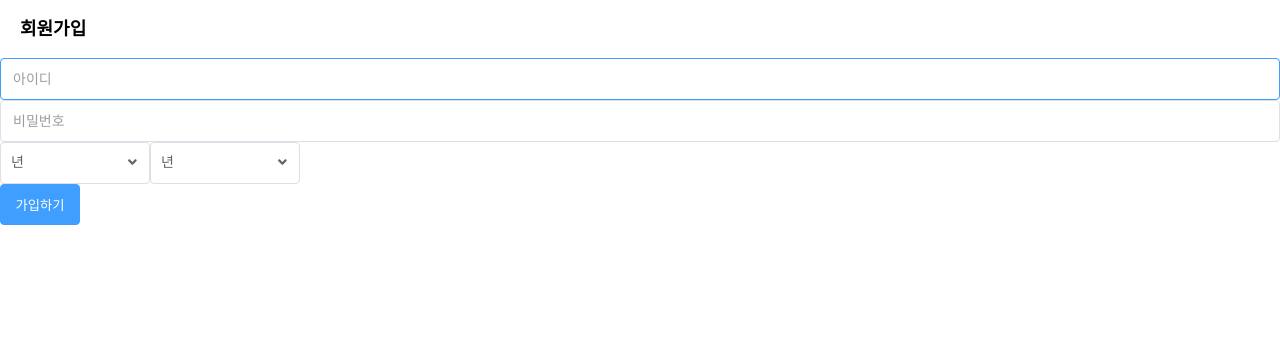
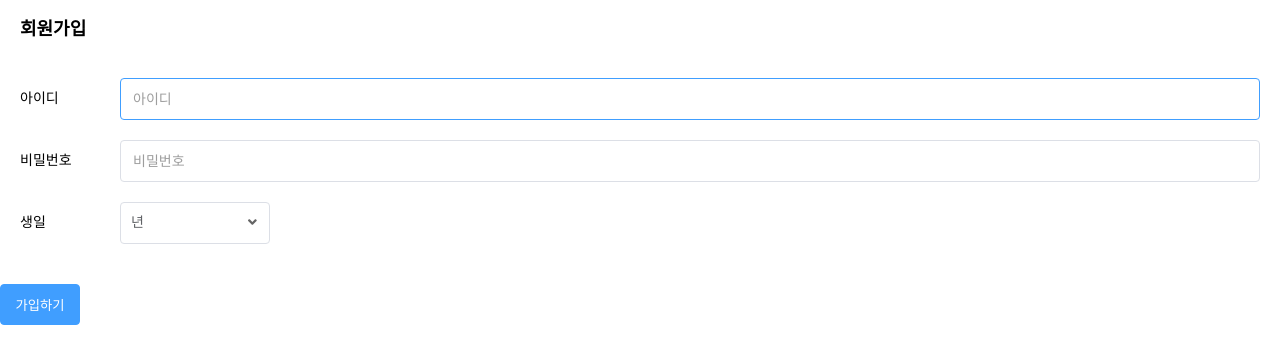
Before and after one commit to kimsyy/vue-component-example, a Vue app: page / in a window 1280 px wide. Shown: the top 364 px of the page. Built offline with nearby package versions, Linux system fonts and the light colour scheme.

Commit message:
common form item 생성 및 추가

```diff
--- /dev/null
+++ b/src/components/common/form/CommonForm.vue
@@ -0,0 +1,24 @@
+<template>
+  <form class="wrap-form">
+    <slot></slot>
+  </form>
+</template>
+
+<script>
+export default {
+  name: 'CommonForm',
+
+  props: {
+    labelWidth: {
+      type: Number,
+      default: 150,
+    }
+  },
+}
+</script>
+
+<style scoped lang="scss">
+  .wrap-form {
+    padding: 20px;
+  }
+</style>
--- /dev/null
+++ b/src/components/common/form/CommonFormItem.vue
@@ -0,0 +1,37 @@
+<template>
+  <div class="wrap-form-item">
+    <label :style="{ width: this.$parent.labelWidth + 'px' }">{{label}}</label>
+    <div class="item">
+      <slot></slot>
+    </div>
+  </div>
+</template>
+
+<script>
+export default {
+  name: 'CommonFormItem',
+
+  props: {
+    label: {
+      type: String,
+      default: '',
+    }
+  },
+}
+</script>
+
+<style scoped lang="scss">
+  .wrap-form-item {
+    display: flex;
+    align-items: center;
+    margin-bottom: 20px;
+
+    label {
+      flex-shrink: 0;
+    }
+
+    .item {
+      flex-grow: 1;
+    }
+  }
+</style>
--- /dev/null
+++ b/src/components/common/form/index.js
@@ -0,0 +1,7 @@
+import CommonForm from './CommonForm.vue';
+import CommonFormItem from './CommonFormItem.vue';
+
+export default {
+	CommonForm,
+	CommonFormItem,
+}
--- a/src/components/common/index.js
+++ b/src/components/common/index.js
@@ -1,9 +1,11 @@
 import button from './button';
 import input from './input';
 import select from './select';
+import form from './form';
 
 export default {
   ...button,
   ...input,
   ...select,
+  ...form,
 }
--- a/src/views/Register.vue
+++ b/src/views/Register.vue
@@ -3,20 +3,24 @@
     <h1 class='title'>회원가입</h1>
 
     <div>
+      <common-form :label-width="100">
+        <common-form-item :label="'아이디'">
           <common-input
             v-model="form.id"
             :placeholder="'아이디'"
             :autoFocus="true"
           ></common-input>
+        </common-form-item>
 
+        <common-form-item :label="'비밀번호'">
           <common-input
             v-model="form.password"
             :type="'password'"
             :placeholder="'비밀번호'"
           ></common-input>
-    </div>
+        </common-form-item>
 
-    <div>
+        <common-form-item :label="'생일'">
           <common-select
             v-model="form.year"
             :placeholder="'년'"
@@ -28,18 +32,8 @@
               :value="option.value">
             ></common-select-option>
           </common-select>
-
-            <common-select
-        v-model="form.year"
-        :placeholder="'년'"
-      >
-        <common-select-option
-          v-for="(option, index) in optionsYear"
-          :key="`${option.value}-${index}`"
-          :label="option.label"
-          :value="option.value">
-        ></common-select-option>
-      </common-select>
+        </common-form-item>
+      </common-form>
     </div>
 
     <div>
```
Lines whose indentation alone changed are shown as unchanged.
